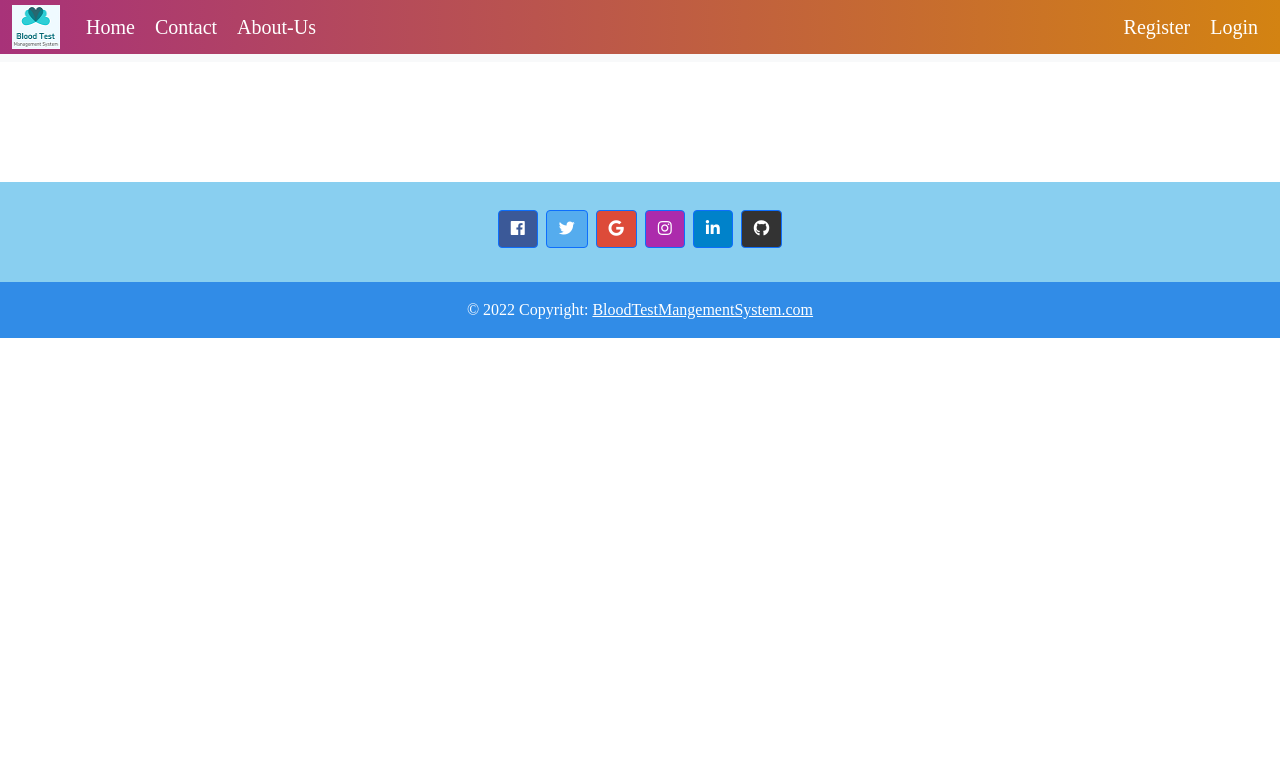
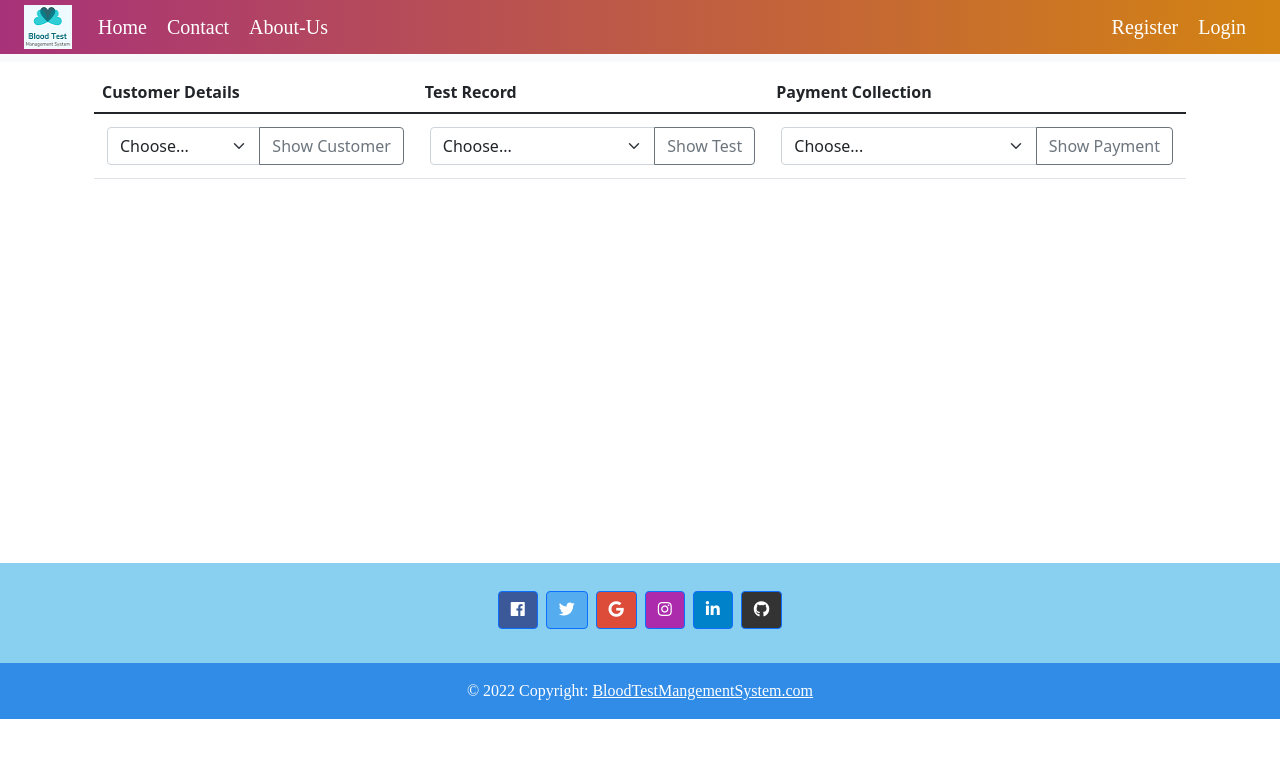
Before and after one commit to Sanju67/SEMVI_Angular, an Angular app: page /viewData in a window 1280 px wide. Before the commit this address led to /. Shown: the top 758 px of the page. Built offline with nearby package versions, Linux system fonts and the light colour scheme.

Commit message:
Report module added with basic navigation

```diff
--- a/src/app/app-routing.module.ts
+++ b/src/app/app-routing.module.ts
@@ -11,6 +11,7 @@ import { HomeComponent } from './home/home.component';
 import { LoginComponent } from './login/login.component';
 import { OrderComponent } from './order/order.component';
 import { RegisterComponent } from './register/register.component';
+import { ReportsComponent } from './reports/reports.component';
 import { TestPriceComponent } from './test-price/test-price.component';
 
 const routes: Routes = [
@@ -27,6 +28,7 @@ const routes: Routes = [
   { path : 'About-Us' , component : AboutUsComponent},
   { path : 'TestPrice' , component : TestPriceComponent},
   { path: 'order', component: OrderComponent },
+  { path : 'viewData' , component : ReportsComponent}
 ];
 
 @NgModule({
--- a/src/app/app.module.ts
+++ b/src/app/app.module.ts
@@ -19,6 +19,7 @@ import { FooterComponent } from './home/footer/footer.component';
 import { AboutUsComponent } from './about-us/about-us.component';
 import { TestPriceComponent } from './test-price/test-price.component';
 import { OrderComponent } from './order/order.component';
+import { ReportsComponent } from './reports/reports.component';
 
 @NgModule({
   declarations: [
@@ -36,7 +37,8 @@ import { OrderComponent } from './order/order.component';
     FooterComponent,
     AboutUsComponent,
     TestPriceComponent,
-    OrderComponent
+    OrderComponent,
+    ReportsComponent
   ],
   imports: [
     BrowserModule,
--- a/src/app/home/navbar/navbar.component.html
+++ b/src/app/home/navbar/navbar.component.html
@@ -37,6 +37,9 @@
           <li *ngIf="isLoggedInPatient()" class="nav-item">
             <a class="nav-link" href="http://localhost:4200/TestPrice">Test Quote</a>
           </li>
+          <li *ngIf="isLoggedInPathologist()" class="nav-item">
+            <a class="nav-link" href="http://localhost:4200/viewData">View Data</a>
+          </li>
 
         </ul>
         <ul class="navbar-nav ms-auto text-center">
--- /dev/null
+++ b/src/app/reports/reports.component.css
@@ -0,0 +1,8 @@
+.container{
+    margin-top: 10px;
+    padding-bottom: 200px;
+}
+
+.input-group{
+    padding: 5px;
+}
--- /dev/null
+++ b/src/app/reports/reports.component.html
@@ -0,0 +1,89 @@
+<!doctype html>
+<html lang="en">
+  <head>
+    <meta charset="utf-8">
+    <meta name="viewport" content="width=device-width, initial-scale=1">
+    <title>Bootstrap demo</title>
+    <link href="https://cdn.jsdelivr.net/npm/bootstrap@5.2.0/dist/css/bootstrap.min.css" rel="stylesheet" integrity="sha384-gH2yIJqKdNHPEq0n4Mqa/HGKIhSkIHeL5AyhkYV8i59U5AR6csBvApHHNl/vI1Bx" crossorigin="anonymous">
+  </head>
+  <body>
+   <div class="container">
+    <table class="table">
+        <thead>
+          <tr>
+            <th scope="col">Customer Details</th>
+            <th scope="col">Test Record</th>
+            <th scope="col">Payment Collection</th>
+          </tr>
+        </thead>
+        <tbody>
+          <tr>
+            <td>
+                <div class="input-group">
+                    <select (change)="userSelection($event)" class="form-select" id="customerDetails" aria-label="Example select with button addon">
+                      <option selected>Choose...</option>
+                      <option value="1">All</option>
+
+                    </select>
+                    <button class="btn btn-outline-secondary" type="button" (click)="showAllUser()">Show Customer</button>
+                  </div>
+            </td>
+            <td>
+                <div class="input-group">
+                    <select class="form-select" id="testDetails" aria-label="Example select with button addon">
+                      <option selected>Choose...</option>
+                      <option value="1">Monthly</option>
+                      <option value="2">Last 6 month </option>
+                      <option value="3">One Year </option>
+                      <option value="3"> All Test Performed </option>
+                    </select>
+                    <button class="btn btn-outline-secondary" type="button">Show Test</button>
+                  </div>
+            </td>
+            <td>
+                <div class="input-group">
+                    <select class="form-select" id="paymentDetails" aria-label="Example select with button addon">
+                      <option selected>Choose...</option>
+                      <option value="1">Monthly Earned</option>
+                      <option value="2">Last 6 month Earning</option>
+                      <option value="3">One Year Earning</option>
+                      <option value="3">Total Earned</option>
+                    </select>
+                    <button class="btn btn-outline-secondary" type="button">Show Payment</button>
+                  </div>
+            </td>
+          </tr>
+        </tbody>
+      </table>
+
+      <h5 *ngIf="chooseValidUserOptionMessage" style="color: #dc143c;"> Choose valid option for displaying Customer Information.... </h5>
+      <h5 *ngIf="noUserFound" style="color: #dc143c;"> No Customer Information Found.... </h5>
+      <br><br>
+      <div class="col-sm-10">
+        <table class="table table-bordered table-hover table-sm" *ngIf="allPatientIsNotNull">
+          <thead class="thead-dark">
+            <tr>
+              <th scope="col">First Name</th>
+              <th scope="col">Last Name</th>
+              <th scope="col">Email ID</th>
+              <th scope="col">Contact Number</th>
+            </tr>
+          </thead>
+          <tbody *ngFor="let patient of allPatient">
+            <tr>
+              <td scope="row">{{patient.firstName}}</td>
+              <td scope="row">{{patient.lastName}}</td>
+              <td scope="row">{{patient.email}}</td>
+              <td scope="row">{{patient.contactno}}</td>
+            </tr>
+          </tbody>
+        </table>
+    </div>
+   </div>
+
+
+
+
+    <script src="https://cdn.jsdelivr.net/npm/bootstrap@5.2.0/dist/js/bootstrap.bundle.min.js" integrity="sha384-A3rJD856KowSb7dwlZdYEkO39Gagi7vIsF0jrRAoQmDKKtQBHUuLZ9AsSv4jD4Xa" crossorigin="anonymous"></script>
+  </body>
+</html>
--- /dev/null
+++ b/src/app/reports/reports.component.ts
@@ -0,0 +1,49 @@
+import { Component, OnInit } from '@angular/core';
+import { Router } from '@angular/router';
+import { PatientService } from '../service/patient.service';
+import { PathologistService } from '../service/pathologist.service';
+@Component({
+  selector: 'app-reports',
+  templateUrl: './reports.component.html',
+  styleUrls: ['./reports.component.css']
+})
+export class ReportsComponent implements OnInit {
+
+  userOption : any ;
+  testOption : any ;
+  paymentOption :  any ;
+  allPatient : any ;
+  allPatientIsNotNull : boolean = false ;
+  chooseValidUserOptionMessage : boolean = false ;
+  noUserFound : boolean = false ;
+
+  constructor(private router : Router , private patientService : PatientService,private pathologistService : PathologistService) { }
+
+  ngOnInit(): void {
+  }
+
+  userSelection(event : any){
+    this.userOption = event.target.value;
+  }
+
+  showAllUser(){
+    console.log("Option selected : ",this.userOption);
+    if(this.userOption == 1){
+      this.chooseValidUserOptionMessage = false;
+      this.noUserFound = false ;
+      console.log("make service call to get all user data") ;
+      let resp = this.patientService.getPatients() ;
+      resp.subscribe(data => {
+        this.allPatient = data;
+        console.log("All Patient  : ", data) ;
+        this.allPatientIsNotNull =true ;
+    });
+  } else if(this.userOption != 1){
+    this.chooseValidUserOptionMessage = true ;
+    this.allPatientIsNotNull = false ;
+  } else if(this.allPatient == null){
+    this.noUserFound = true ;
+  }
+}
+
+}
```
Also changed, not shown: 1 other file (tests, documents, lock files or other folders).
